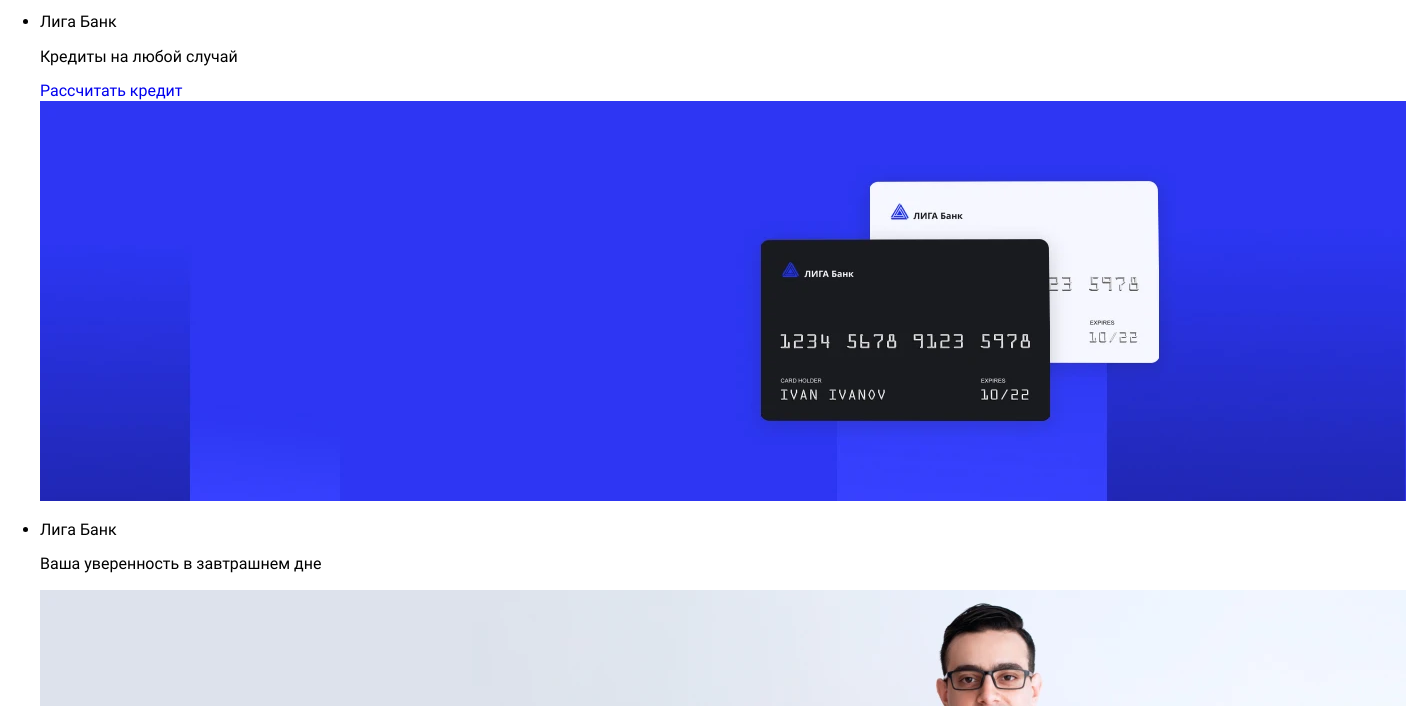
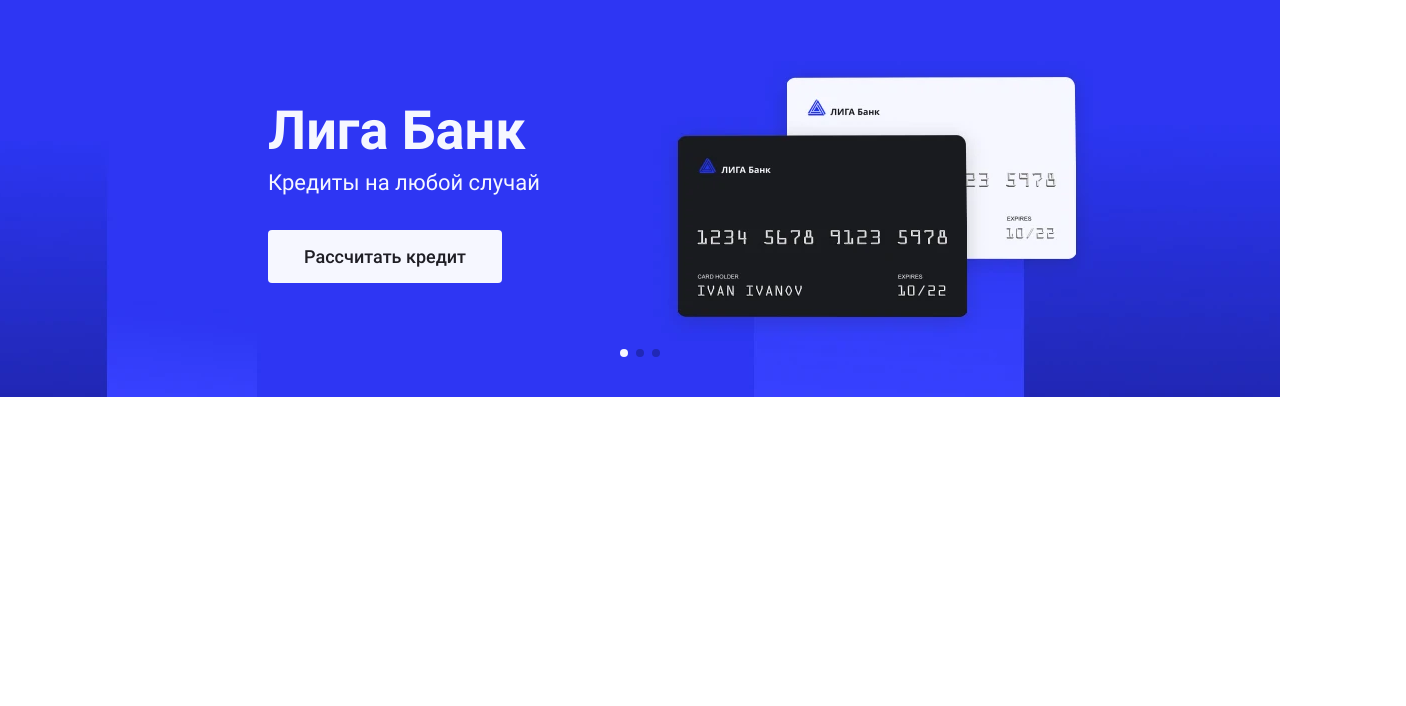
Before and after one commit to kozyrevfrontend/liga-bank, a website: page source/index.html in a window 1280 px wide. Shown: the part 94-800 px from the top of the page, 1406 px wide, since content can reach past the window. Drawn offline with nearby package versions, Linux system fonts and the light colour scheme; files that its build step writes are made by us from their sources; files whose address does not match are found by name.

Commit message:
добавляет desktop стили для блока promo

```diff
--- a/source/index.html
+++ b/source/index.html
@@ -53,14 +53,14 @@
       </a>
     </header>
     <main class="page-main">
-      <section class="promo slider">
+      <section class="promo">
         <h1 class="visually-hidden">Лига-банк</h1>
         <ul class="promo__list slider-contaniner">
           <li class="promo__item slider-item">
             <div class="promo__wrapper">
-              <p class="promo__title">Лига Банк</p>
-              <p class="promo__slogan">Кредиты на любой случай</p>
-              <a class="promo__link button" href="#">
+              <p class="promo__title promo__title--light">Лига Банк</p>
+              <p class="promo__slogan promo__slogan--light">Кредиты на любой случай</p>
+              <a class="promo__link promo__link--light button button--light" href="#">
                 <span>Рассчитать кредит</span>
               </a>
             </div>
@@ -100,13 +100,13 @@
           </li>
         </ul>
         <div class="promo__navigation slider-navigation">
-          <button class="promo__button">
+          <button class="dot dot--promo dot--promo-active">
             <span class="visually-hidden">Переключить слайд</span>
           </button>
-          <button class="promo__button">
+          <button class="dot dot--promo">
             <span class="visually-hidden">Переключить слайд</span>
           </button>
-          <button class="promo__button">
+          <button class="dot dot--promo">
             <span class="visually-hidden">Переключить слайд</span>
           </button>
         </div>
--- a/source/sass/blocks/button.scss
+++ b/source/sass/blocks/button.scss
@@ -0,0 +1,35 @@
+.button {
+  display: flex;
+  justify-content: center;
+  align-items: center;
+  padding: 0;
+  margin: 0;
+
+  background-color: #2c36f2;
+  border: none;
+  border-radius: 4px;
+
+  cursor: pointer;
+
+  span {
+    font-weight: 500;
+    color: #f6f7ff;
+  }
+
+  &--light {
+    background-color: #f6f7ff;
+
+    span {
+      color: #1f1e25;
+    }
+  }
+
+  &:hover,
+  &:focus {
+    opacity: 0.8;
+  }
+
+  &:active {
+    opacity: 0.6;
+  }
+}
--- /dev/null
+++ b/source/sass/blocks/dot.scss
@@ -0,0 +1,26 @@
+.dot {
+  display: block;
+  margin: 0;
+  padding: 0;
+
+  border: none;
+  border-radius: 50%;
+
+  cursor: pointer;
+
+  &--promo {
+    width: 8px;
+    height: 8px;
+    margin-right: 8px;
+
+    background-color: #2028b6;
+
+    &:last-child {
+      margin-right: 0;
+    }
+  }
+
+  &--promo-active {
+    background-color: #f6f7ff;
+  }
+}
--- a/source/sass/blocks/promo.scss
+++ b/source/sass/blocks/promo.scss
@@ -0,0 +1,94 @@
+.promo {
+  position: relative;
+}
+
+.promo__list {
+  @include list-reset;
+
+  display: flex;
+
+  overflow: hidden; // для слайдера
+}
+
+.promo__item {
+  position: relative;
+
+  flex-shrink: 0; // для слайдера
+  width: 100%;
+  min-height: 400px;
+}
+
+.promo__wrapper {
+  padding-left: 268px;
+}
+
+.promo__title {
+  margin: 0;
+  margin-bottom: 8px;
+  padding-top: 102px;
+
+  font-size: 54px;
+  font-weight: 700;
+  line-height: 63px;
+  color: #1f1e25;
+
+  &--light {
+    color: #f6f7ff;
+  }
+}
+
+.promo__slogan {
+  margin: 0;
+  margin-bottom: 34px;
+
+  font-size: 22px;
+  font-weight: 400;
+  line-height: 26px;
+  color: #1f1e25;
+
+  &--light {
+    color: #f6f7ff;
+  }
+}
+
+.promo__link {
+  width: 243px;
+  height: 53px;
+  margin-bottom: 30px;
+
+  span {
+    font-size: 18px;
+    line-height: 21px;
+  }
+
+  &--light {
+    width: 234px;
+  }
+}
+
+.promo__image-container {
+  position: absolute;
+  top: 0;
+  left: 0;
+  z-index: -1;
+
+  width: 100%;
+  height: 100%;
+
+  img {
+    width: 100%;
+    height: 100%;
+
+    object-fit: cover;
+  }
+}
+
+.promo__navigation {
+  position: absolute;
+  bottom: 40px;
+  left: 50%;
+
+  display: flex;
+
+  transform: translateX(-50%);
+}
--- a/source/sass/style.scss
+++ b/source/sass/style.scss
@@ -10,3 +10,4 @@
 @import "blocks/enter.scss";
 @import "blocks/promo.scss";
 @import "blocks/button.scss";
+@import "blocks/dot.scss";
```
Also changed, not shown: build/css/style.min.css, build/index.html, 1 other file.
